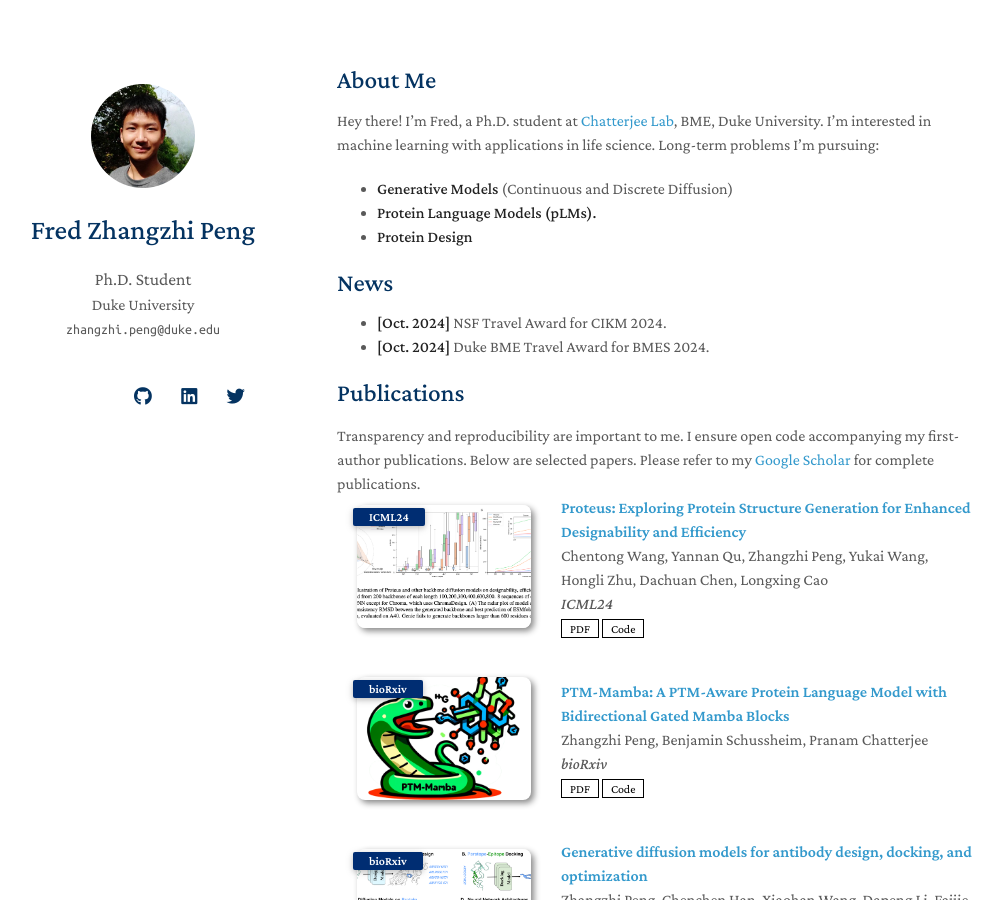
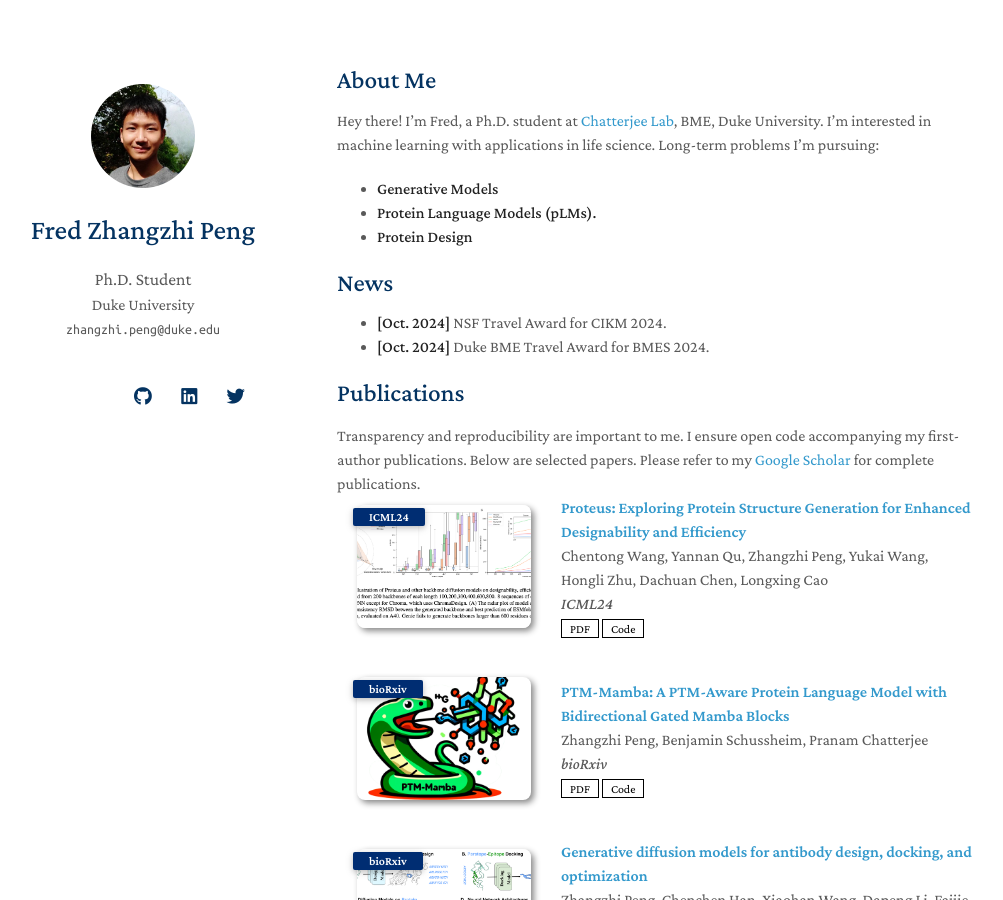
Before and after one commit to pengzhangzhi/home, a Jekyll site: the page built from index.md, in a window 1280 px wide and 900 px high. Shown: the whole window, without its empty margins (133-1136 px from the left). Built offline with Jekyll 4.4.1, drawn with Linux system fonts in a browser that asks for light colours; nearby versions of some CDN libraries; a style sheet for code colours, icons or effects is not loaded; our own code applies the rules of GitHub Pages for plain Markdown files.

Commit message:
Update index.md

```diff
--- a/index.md
+++ b/index.md
@@ -7,7 +7,7 @@ layout: homepage
 Hey there! I'm Fred, a Ph.D. student at [Chatterjee Lab](https://www.chatterjeelab.com/), BME, Duke University. I'm interested in machine learning with applications in life science. Long-term problems I'm pursuing:
 <!-- ## Research Interests -->
 
-- **Generative Models** (Continuous and Discrete Diffusion)
+- **Generative Models**
 - **Protein Language Models (pLMs).**
 - **Protein Design**
 
```
